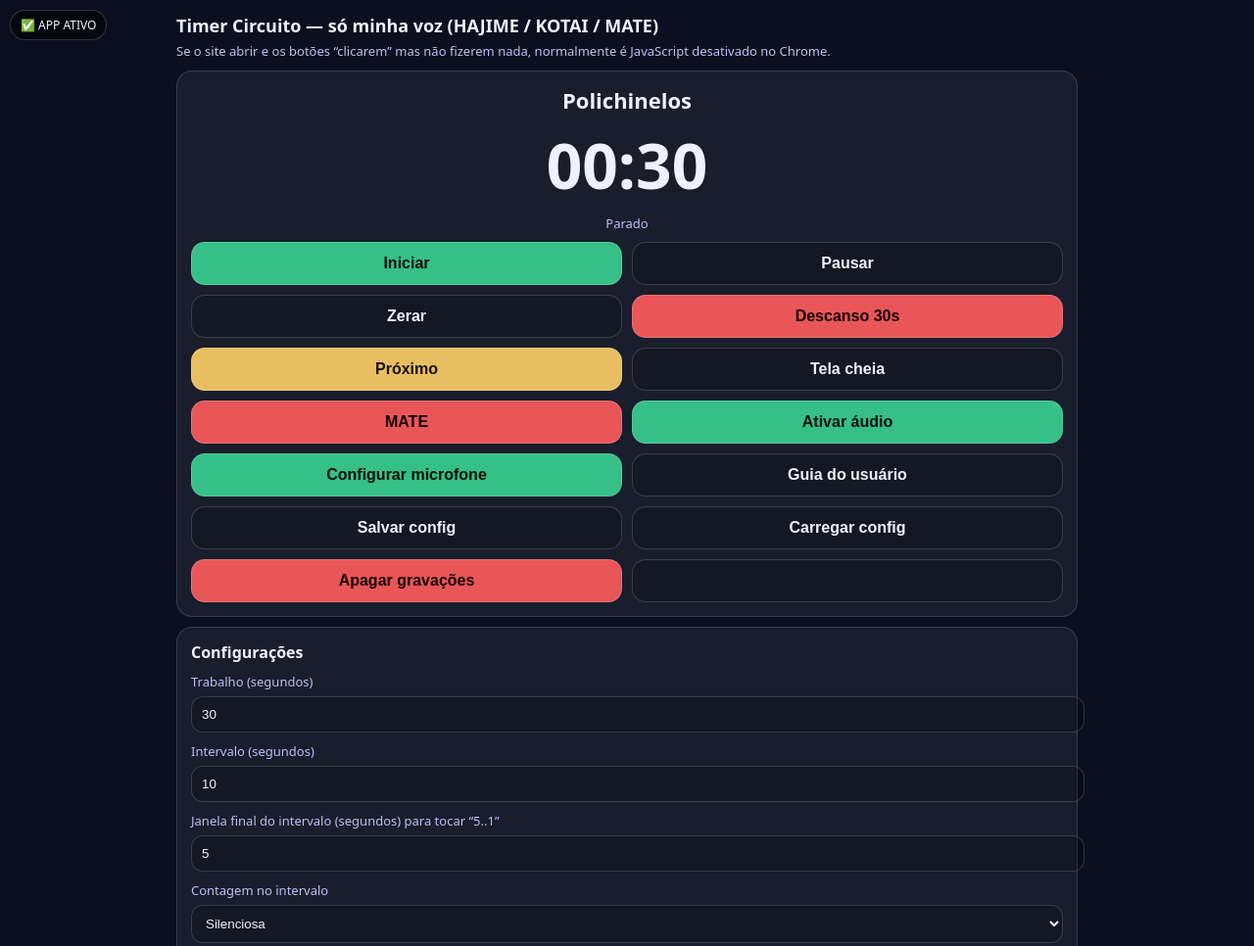
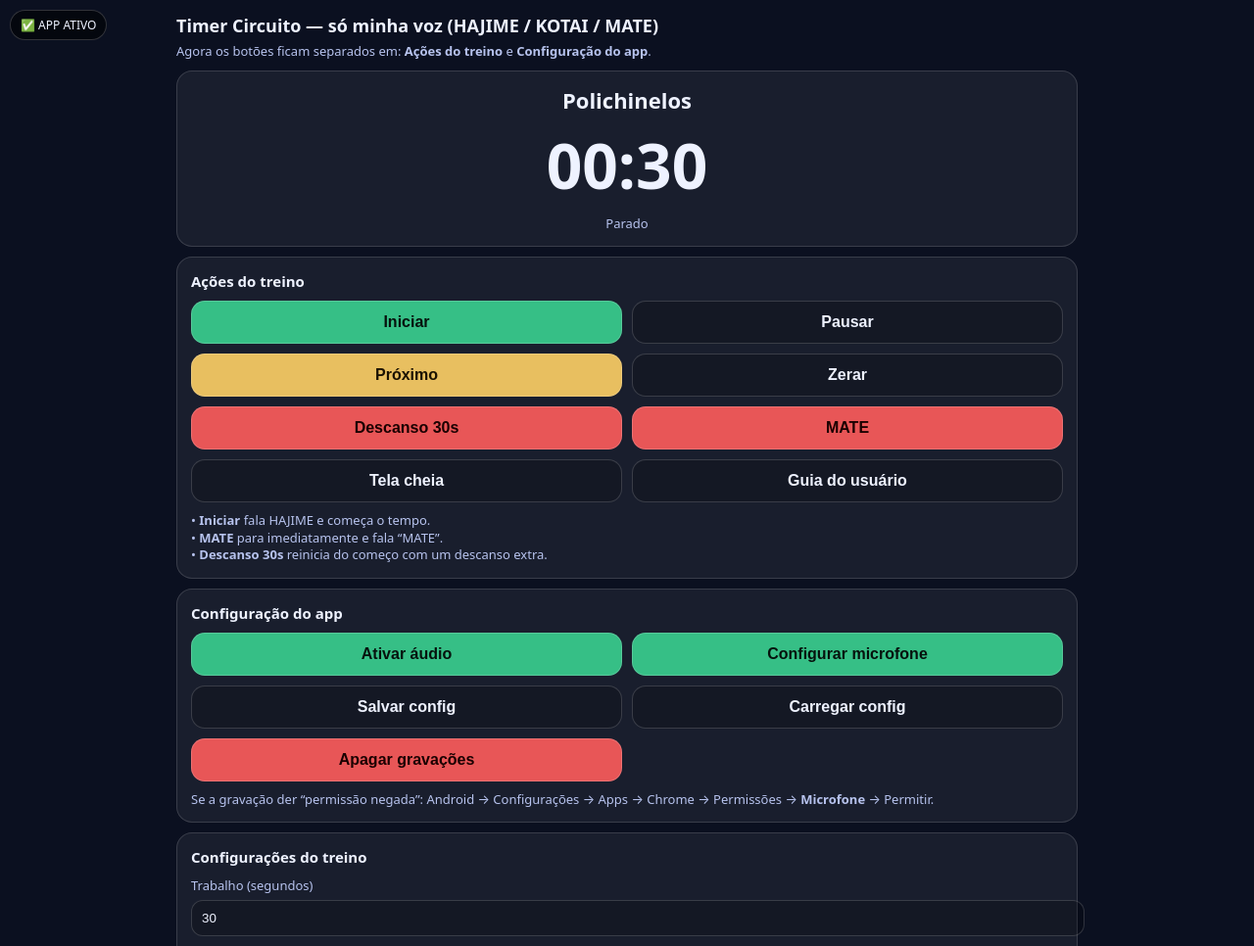
Before and after one commit to gustavobarone-cmd/Timer-Treino-Circuito, a plain HTML site: page index.html in a window 1280 px wide. Shown: the top 966 px of the page at 98% size. Drawn offline with Linux system fonts and the light colour scheme.

Commit message:
Update index.html

```diff
--- a/index.html
+++ b/index.html
@@ -10,8 +10,11 @@
     .wrap{max-width:920px;margin:0 auto;padding:14px}
     .card{background:rgba(255,255,255,.06);border:1px solid rgba(255,255,255,.14);border-radius:16px;padding:14px;margin:10px 0}
     h1{margin:0 0 6px;font-size:18px}
+    h2{margin:0 0 10px;font-size:15px}
     .mut{color:#b7c3ee;font-size:13px;line-height:1.35}
     .row{display:grid;grid-template-columns:1fr 1fr;gap:10px;margin-top:10px}
+    .row3{display:grid;grid-template-columns:1fr 1fr 1fr;gap:10px;margin-top:10px}
+    @media(max-width:520px){ .row3{grid-template-columns:1fr 1fr;} }
     button{padding:12px;border-radius:14px;border:1px solid rgba(255,255,255,.16);background:rgba(0,0,0,.18);color:#eef2ff;font-weight:800;font-size:16px}
     button:active{transform:translateY(1px)}
     .ok{background:rgba(61,220,151,.85);color:#06120d}
@@ -27,6 +30,7 @@
     .toast.on{opacity:1}
     .modalBack{position:fixed;inset:0;background:rgba(0,0,0,.65);display:none;align-items:center;justify-content:center;padding:16px;z-index:9999}
     .modal{max-width:900px;width:96vw;max-height:88vh;overflow:auto;background:#0b1020;border:1px solid rgba(255,255,255,.16);border-radius:16px;padding:14px}
+    .divider{height:1px;background:rgba(255,255,255,.10);margin:10px 0}
   </style>
 
   <script>
@@ -60,7 +64,7 @@
         5) Toque <b>Iniciar</b>: fala HAJIME e começa 30s; no fim fala KOTAI (troca) ou MATE (parar).<br><br>
 
         <b>No treino:</b><br>
-        • <b>MATE</b> para tudo imediatamente e fala “MATE”.<br>
+        • <b>MATE</b> para tudo imediatamente e fala “MATE” (e volta pro começo pronto pra recomeçar).<br>
         • <b>Descanso 30s</b> reinicia o circuito e faz um descanso extra.<br><br>
 
         Dica: aumente o volume de mídia do celular. Para “bem alto”, use caixinha Bluetooth.
@@ -71,37 +75,53 @@
   <div class="wrap">
     <h1>Timer Circuito — só minha voz (HAJIME / KOTAI / MATE)</h1>
     <div class="mut">
-      Se o site abrir e os botões “clicarem” mas não fizerem nada, normalmente é JavaScript desativado no Chrome.
+      Agora os botões ficam separados em: <b>Ações do treino</b> e <b>Configuração do app</b>.
     </div>
 
+    <!-- DISPLAY / STATUS -->
     <div class="card">
       <p class="name" id="exName">Pronto</p>
       <div class="big" id="time">00:30</div>
       <div class="mut" style="text-align:center" id="phase">Parado</div>
+    </div>
 
+    <!-- AÇÕES DO TREINO (somente ações) -->
+    <div class="card">
+      <h2>Ações do treino</h2>
       <div class="row">
         <button class="ok" id="start">Iniciar</button>
         <button id="pause">Pausar</button>
       </div>
 
       <div class="row">
+        <button class="warn" id="next">Próximo</button>
         <button id="reset">Zerar</button>
-        <button class="bad" id="rest30">Descanso 30s</button>
       </div>
 
       <div class="row">
-        <button class="warn" id="next">Próximo</button>
-        <button id="full">Tela cheia</button>
+        <button class="bad" id="rest30">Descanso 30s</button>
+        <button class="bad" id="mateBtn">MATE</button>
       </div>
 
       <div class="row">
-        <button class="bad" id="mateBtn">MATE</button>
-        <button class="ok" id="audio">Ativar áudio</button>
+        <button id="full">Tela cheia</button>
+        <button id="guide">Guia do usuário</button>
       </div>
 
+      <div class="mut" style="margin-top:10px">
+        • <b>Iniciar</b> fala HAJIME e começa o tempo.<br>
+        • <b>MATE</b> para imediatamente e fala “MATE”.<br>
+        • <b>Descanso 30s</b> reinicia do começo com um descanso extra.
+      </div>
+    </div>
+
+    <!-- CONFIGURAÇÃO DO APP (somente configuração) -->
+    <div class="card">
+      <h2>Configuração do app</h2>
+
       <div class="row">
+        <button class="ok" id="audio">Ativar áudio</button>
         <button class="ok" id="mic">Configurar microfone</button>
-        <button id="guide">Guia do usuário</button>
       </div>
 
       <div class="row">
@@ -111,12 +131,17 @@
 
       <div class="row">
         <button class="bad" id="clearRecs">Apagar gravações</button>
-        <button id="noop"> </button>
+        <button id="noop" style="visibility:hidden">x</button>
+      </div>
+
+      <div class="mut" style="margin-top:10px">
+        Se a gravação der “permissão negada”: Android → Configurações → Apps → Chrome → Permissões → <b>Microfone</b> → Permitir.
       </div>
     </div>
 
+    <!-- CONFIGURAÇÕES DO TREINO -->
     <div class="card">
-      <b>Configurações</b>
+      <h2>Configurações do treino</h2>
 
       <label>Trabalho (segundos)
         <input id="work" type="number" min="5" max="600" value="30">
@@ -158,26 +183,33 @@ Prancha</textarea>
       </label>
     </div>
 
+    <!-- GRAVAÇÕES -->
     <div class="card">
-      <b>Gravações (minha voz)</b>
+      <h2>Gravações (minha voz)</h2>
+
       <div class="row">
         <button id="recStart">🎙️ Gravar HAJIME</button>
         <button id="testStart">▶️ Testar HAJIME</button>
       </div>
+
       <div class="row">
         <button id="recKotai">🎙️ Gravar KOTAI</button>
         <button id="testKotai">▶️ Testar KOTAI</button>
       </div>
+
       <div class="row">
         <button id="recMate">🎙️ Gravar MATE</button>
         <button id="testMate">▶️ Testar MATE</button>
       </div>
+
       <div class="row">
         <button id="recCount">🎙️ Gravar “5..1”</button>
         <button id="testCount">▶️ Testar “5..1”</button>
       </div>
+
       <div class="mut">Obs.: para gravar, precisa permitir microfone no Chrome/Android.</div>
     </div>
+
   </div>
 
 <script>
@@ -185,7 +217,7 @@ Prancha</textarea>
   const $ = (id)=>document.getElementById(id);
   const toast=(m)=>{ const t=$('toast'); t.textContent=m; t.classList.add('on'); clearTimeout(toast._); toast._=setTimeout(()=>t.classList.remove('on'),1800); };
 
-  // APP ATIVO (se você ver isso, JS está rodando)
+  // APP ATIVO
   $('badge').textContent = '✅ APP ATIVO';
 
   // AudioContext (fallback beep)
@@ -196,8 +228,8 @@ Prancha</textarea>
     o.connect(g).connect(ac.destination); o.start(t); o.stop(t+ms/1000+0.02);
   };
 
-  // Recording storage (mantém as chaves internas; só mudamos o texto para HAJIME)
-  const K={start:'r_start_v11',kotai:'r_kotai_v11',mate:'r_mate_v11',count:'r_count_v11',cfg:'cfg_v11'};
+  // Storage
+  const K={start:'r_start_v12',kotai:'r_kotai_v12',mate:'r_mate_v12',count:'r_count_v12',cfg:'cfg_v12'};
   let rec={start:null,kotai:null,mate:null,count:null,aStart:null,aKotai:null,aMate:null,aCount:null};
 
   const loadRecs=()=>{
@@ -365,7 +397,6 @@ Prancha</textarea>
 
   const run=()=>{ stopTimer(); timer=setInterval(()=>{ tick().catch(()=>{}); },1000); };
 
-  // stopAll(resetUIAfterAudio)
   const stopAll=(hard=false)=>{
     stopTimer();
     stopClips();
@@ -378,25 +409,7 @@ Prancha</textarea>
     ui();
   };
 
-  // Buttons
-  $('audio').onclick=async()=>{
-    if(audioOn){
-      audioOn=false;
-      stopClips();
-      $('audio').textContent='Ativar áudio';
-      toast('Áudio desativado');
-      return;
-    }
-    if(!ensureAC()){ toast('Áudio não suportado.'); return; }
-    try{ if(ac.state==='suspended') await ac.resume(); }catch(e){}
-    audioOn=true;
-    $('audio').textContent='Desativar áudio';
-    toast('Áudio ativado');
-    beep(880,80);
-  };
-
-  $('mic').onclick=requestMic;
-
+  // Botões (AÇÕES)
   $('start').onclick=async()=>{
     loadList();
     if(phase==='STOP'){
@@ -433,7 +446,6 @@ Prancha</textarea>
     try{ if(!document.fullscreenElement) await document.documentElement.requestFullscreen(); else await document.exitFullscreen(); }catch(e){}
   };
 
-  // BOTÃO MATE: para na hora, fala MATE, e depois volta pro início do circuito
   $('mateBtn').onclick=async()=>{
     if(!audioOn){ toast('Ative o áudio primeiro.'); return; }
     if(!rec.aMate){ toast('Grave o MATE primeiro.'); return; }
@@ -441,12 +453,30 @@ Prancha</textarea>
     phase='STOP';
     ui();
     await play('mate');
-    // depois que falar MATE, volta para o início pronto para recomeçar
     idx=0; round=1;
     rem=work(); tot=rem;
     loadList();
     ui();
   };
+
+  // Botões (CONFIG APP)
+  $('audio').onclick=async()=>{
+    if(audioOn){
+      audioOn=false;
+      stopClips();
+      $('audio').textContent='Ativar áudio';
+      toast('Áudio desativado');
+      return;
+    }
+    if(!ensureAC()){ toast('Áudio não suportado.'); return; }
+    try{ if(ac.state==='suspended') await ac.resume(); }catch(e){}
+    audioOn=true;
+    $('audio').textContent='Desativar áudio';
+    toast('Áudio ativado');
+    beep(880,80);
+  };
+
+  $('mic').onclick=requestMic;
 
   $('guide').onclick=()=>{ $('mb').style.display='flex'; };
   $('closeGuide').onclick=()=>{ $('mb').style.display='none'; };
@@ -473,9 +503,11 @@ Prancha</textarea>
 
   $('clearRecs').onclick=()=>{
     [K.start,K.kotai,K.mate,K.count].forEach(k=>localStorage.removeItem(k));
-    loadRecs(); toast('Gravações apagadas');
+    loadRecs();
+    toast('Gravações apagadas');
   };
 
+  // Gravações
   $('recStart').onclick=()=>record('start',$('recStart'));
   $('recKotai').onclick=()=>record('kotai',$('recKotai'));
   $('recMate').onclick=()=>record('mate',$('recMate'));
@@ -491,8 +523,8 @@ Prancha</textarea>
   loadList();
   ui();
 
-  // botão vazio (só pra manter o grid bonito)
-  $('noop').onclick=()=>toast(' ');
+  // noop
+  $('noop').onclick=()=>{};
 })();
 </script>
 </body>
```
